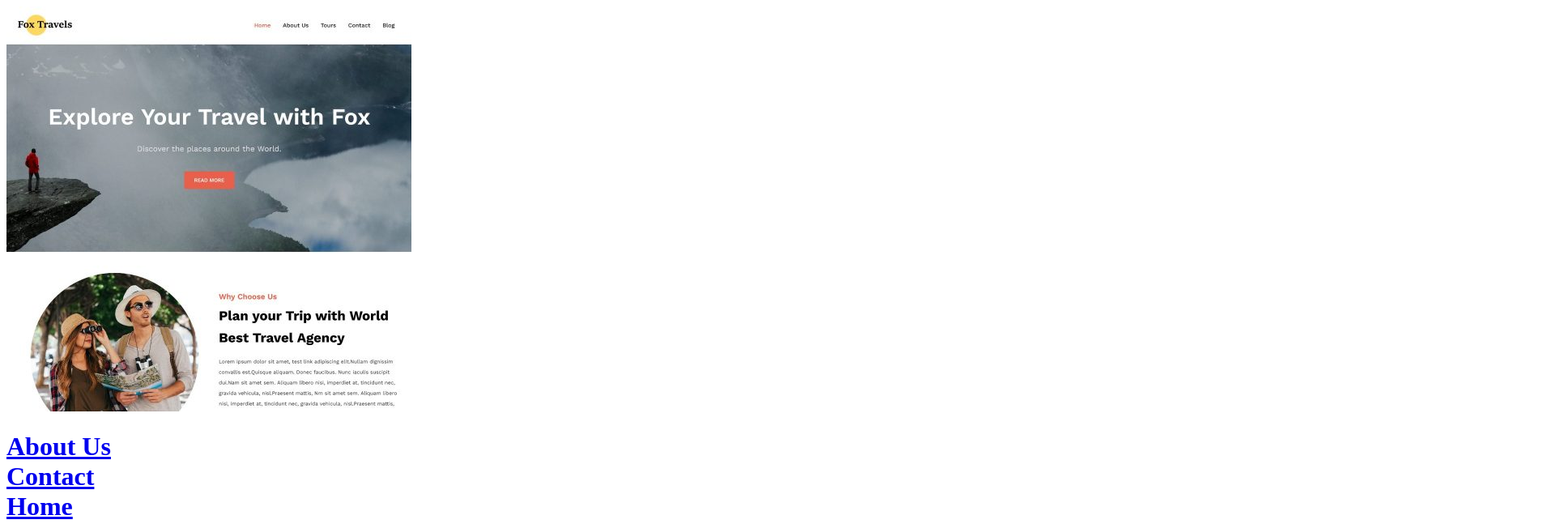
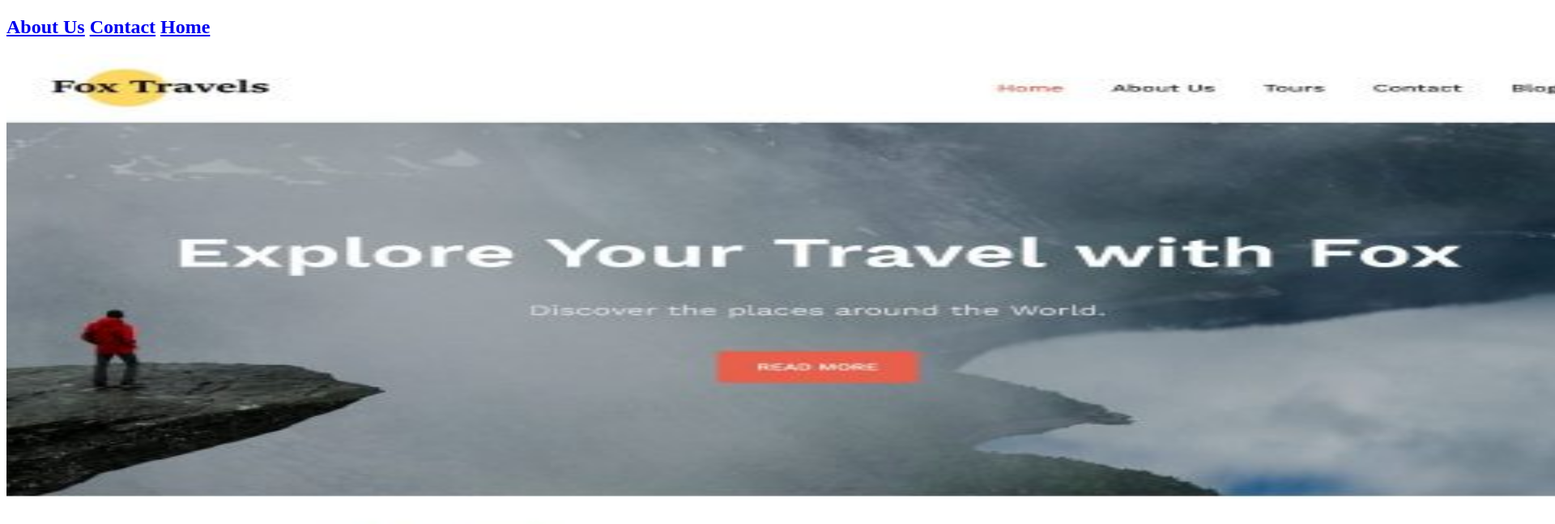
Before and after one commit to kashifshahzad23/Test-Image, a plain HTML site: page about.html in a window 1280 px wide. Shown: the top 647 px of the page at 81% size, 1920 px wide, since content can reach past the window. Drawn offline with Linux system fonts and the light colour scheme.

Commit message:
image assign

```diff
--- a/about.html
+++ b/about.html
@@ -4,11 +4,11 @@
     <title>About</title>
   </head>
   <body>
-    <img src="aboutimg.jpg" alt="picture here" title="about us">
-    <h1>
-        <a href="./about.html">About Us</a><br/>
-        <a href="./contact.html">Contact</a><br/>
-        <a href="./index.html">Home</a>
-    </h1>
+    <h2>
+      <a href="./about.html">About Us</a>
+      <a href="./contact.html">Contact</a>
+      <a href="./index.html">Home</a>
+    </h2>
+    <img src="aboutimg.jpg" alt="picture here" title="about us" width="2000" height="900">
   </body>
 </html>
```
Also changed, not shown: contact.html (+6 -6 lines), index.html (+5 -5 lines).
